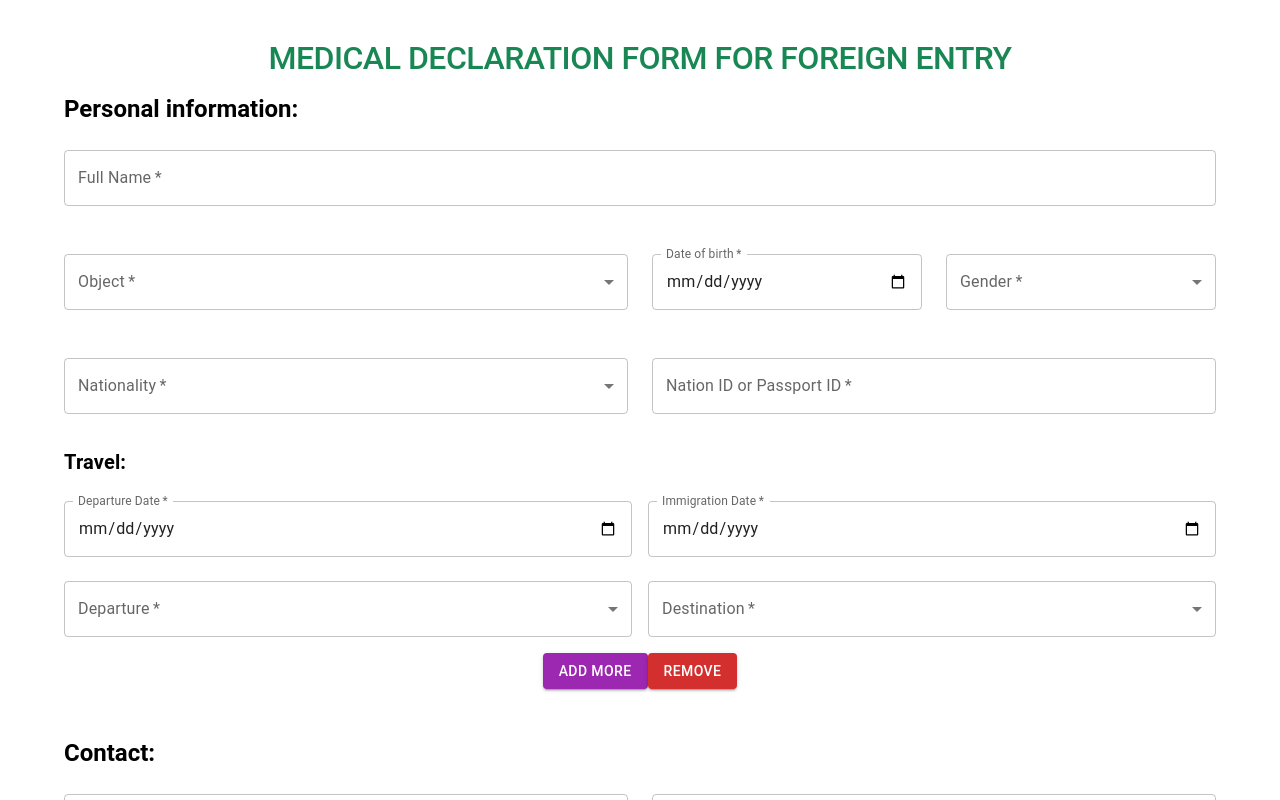
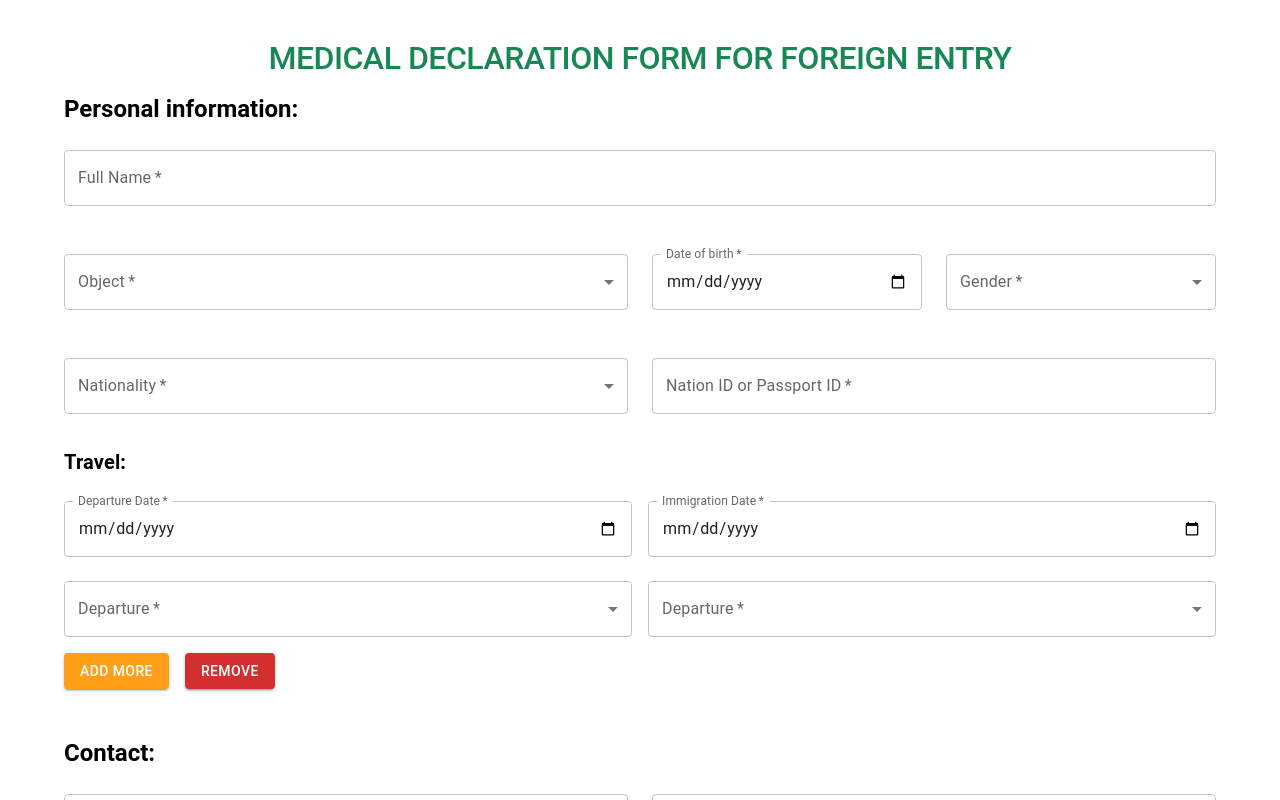
Before and after one commit to Just111n/health-declaration-app, a React (Create React App) app: page /form in a window 1280 px wide. Both pictures are taken after a click on the button "ADD MORE". Shown: the top 800 px of the page. Built offline with nearby package versions, Linux system fonts and the light colour scheme.

Commit message:
Feature: add form validation except tavels section

```diff
--- a/src/App.css
+++ b/src/App.css
@@ -41,3 +41,10 @@
   text-align: left;
   font-weight: 600;
 }
+.MuiButton-root.yellow-button {
+  background-color: #ff9e17;
+}
+
+.MuiButton-root.yellow-button:hover {
+  background-color: #ffc107;
+}
--- a/src/screens/FormScreen/components/ContactSection.js
+++ b/src/screens/FormScreen/components/ContactSection.js
@@ -9,7 +9,6 @@ const ContactSection = ({ touched, errors, values }) => {
       (key) => provincesAndDistricts[key].name === values.province
     ) || ""
   );
-
 
   return (
     <Box>
@@ -29,22 +28,20 @@ const ContactSection = ({ touched, errors, values }) => {
                 variant="outlined"
                 margin="normal"
                 onChange={(event) => {
-                  // Find the key of the selected province by its name
+                  const selectedProvinceName = event.target.value;
                   const selectedProvinceKey = Object.keys(
                     provincesAndDistricts
                   ).find(
                     (key) =>
-                      provincesAndDistricts[key].name === event.target.value
+                      provincesAndDistricts[key].name === selectedProvinceName
                   );
 
-                  setSelectedProvince(selectedProvinceKey); // Now setting the key instead of the value
-                  form.setFieldValue("province", event.target.value);
+                  setSelectedProvince(selectedProvinceKey);
+                  form.setFieldValue("province", selectedProvinceName);
+                  form.setFieldTouched("province", true); // Mark as touched when changed
                 }}
-                InputProps={{
-                  style: {
-                    textAlign: "left",
-                  },
-                }}
+                error={touched.province && Boolean(errors.province)}
+                helperText={touched.province && errors.province}
               >
                 <MenuItem value="">-----Choose</MenuItem>
                 {Object.keys(provincesAndDistricts).map((provinceKey) => (
@@ -59,6 +56,7 @@ const ContactSection = ({ touched, errors, values }) => {
             )}
           </Field>
         </Grid>
+
         <Grid item xs={6}>
           <Field
             name="district"
@@ -74,6 +72,8 @@ const ContactSection = ({ touched, errors, values }) => {
                 textAlign: "left",
               },
             }}
+            helperText={touched.district && errors.district}
+            error={touched.district && Boolean(errors.district)}
           >
             <MenuItem value="">-----Choose</MenuItem>
             {selectedProvince &&
--- a/src/screens/FormScreen/components/DeclarationForm.js
+++ b/src/screens/FormScreen/components/DeclarationForm.js
@@ -20,10 +20,10 @@ const DeclarationForm = ({ formid }) => {
   const defaultFormData = {
     fullName: "",
     object: "", // I assume it's a string based on your dropdown, adjust as necessary
-    dob: "", // Date of birth - format it in the same format you plan to use in your date picker
+    dateOfBirth: "", // Date of birth - format it in the same format you plan to use in your date picker
     gender: "", // Can be "male", "female", or any other options you provide in your dropdown
     nationality: "", // Should match the country codes in your countries.json
-    idOrPassport: "", // Nation ID or Passport ID
+    nationId: "", // Nation ID or Passport ID
     travels: [], // Assuming this will be an array to store multiple travel details
     province: "",
     district: "",
@@ -61,9 +61,7 @@ const DeclarationForm = ({ formid }) => {
     province: Yup.string().required("Contact province is required"),
     district: Yup.string().required("Contact district is required"),
     address: Yup.string().required("Contact address is required"),
-    email: Yup.string()
-      .email("Invalid email format")
-      .required("Email is required"),
+    email: Yup.string().email("Email is invalid").required("Email is required"),
     mobile: Yup.string().required("Mobile is required"),
     symptoms: Yup.array().of(Yup.string()),
 
@@ -123,6 +121,8 @@ const DeclarationForm = ({ formid }) => {
                     remove={remove}
                     push={push}
                     insert={insert}
+                    touched={touched}
+                    erros={errors}
                   />
                 )}
               </FieldArray>
--- a/src/screens/FormScreen/components/TravelsSection.js
+++ b/src/screens/FormScreen/components/TravelsSection.js
@@ -9,49 +9,13 @@ import {
 import { Field } from "formik";
 import countryData from "../../../data/countries.json";
 
-const TravelsSection = ({ values, remove, push, insert }) => (
-  <Box>
-    <Typography variant="h6" gutterBottom className="form-section-header">
-      Travel:
-    </Typography>
-    {values.travels.length > 0 ? (
-      values.travels.map((travel, index) => (
-        <Box key={index} marginBottom={3}>
-          <Grid container spacing={2}>
-            {/* Row 1 */}
-            <Grid item xs={6}>
+const TravelsSection = ({ values, errors, touched, remove, push, insert }) => {
+  const hasTravels = values?.travels?.length > 0;
+
+  const CountryDropdown = ({ name, value }) => (
     <Field
-                name={`travels.${index}.departureDate`}
-                value={values.travels?.[index]?.departureDate || ""}
-                as={TextField}
-                label="Departure Date"
-                fullWidth
-                variant="outlined"
-                type="date"
-                margin="normal"
-                InputLabelProps={{ shrink: true }}
-                required
-              />
-            </Grid>
-            <Grid item xs={6}>
-              <Field
-                name={`travels.${index}.immigrationDate`}
-                value={values.travels?.[index]?.immigrationDate || ""}
-                as={TextField}
-                label="Immigration Date"
-                fullWidth
-                variant="outlined"
-                type="date"
-                margin="normal"
-                InputLabelProps={{ shrink: true }}
-                required
-              />
-            </Grid>
-            {/* Row 2 */}
-            <Grid item xs={6}>
-              <Field
-                name={`travels.${index}.departure`}
-                value={values.travels?.[index]?.departure || ""}
+      name={name}
+      value={value || ""}
       as={TextField}
       select
       label="Departure"
@@ -64,7 +28,6 @@ const TravelsSection = ({ values, remove, push, insert }) => (
       }}
       required
     >
-                {" "}
       <MenuItem value="">-----Choose</MenuItem>
       {countryData.map((country) => (
         <MenuItem key={country.code} value={country.name}>
@@ -72,37 +35,71 @@ const TravelsSection = ({ values, remove, push, insert }) => (
         </MenuItem>
       ))}
     </Field>
+  );
+
+  return (
+    <Box>
+      <Typography variant="h6" gutterBottom className="form-section-header">
+        Travel:
+      </Typography>
+      {hasTravels ? (
+        values.travels.map((travel, index) => (
+          <Box key={index} marginBottom={3}>
+            <Grid container spacing={2}>
+              <Grid item xs={6}>
+                <Field
+                  name={`travels.${index}.departureDate`}
+                  value={travel?.departureDate || ""}
+                  as={TextField}
+                  label="Departure Date"
+                  fullWidth
+                  variant="outlined"
+                  type="date"
+                  margin="normal"
+                  InputLabelProps={{ shrink: true }}
+                  required
+                  // helperText={touched.fullName && errors.fullName}
+                  // error={touched.fullName && Boolean(errors.fullName)}
+                />
               </Grid>
               <Grid item xs={6}>
                 <Field
-                name={`travels.${index}.destination`}
-                value={values.travels?.[index]?.destination || ""}
+                  name={`travels.${index}.immigrationDate`}
+                  value={travel?.immigrationDate || ""}
                   as={TextField}
-                select
-                label="Destination"
+                  label="Immigration Date"
                   fullWidth
                   variant="outlined"
-                InputProps={{
-                  style: {
-                    textAlign: "left",
-                  },
-                }}
+                  type="date"
+                  margin="normal"
+                  InputLabelProps={{ shrink: true }}
                   required
-              >
-                {" "}
-                <MenuItem value="">-----Choose</MenuItem>
-                {countryData.map((country) => (
-                  <MenuItem key={country.code} value={country.name}>
-                    {country.name}
-                  </MenuItem>
-                ))}
-              </Field>
+                />
+              </Grid>
+              <Grid item xs={6}>
+                <CountryDropdown
+                  name={`travels.${index}.departure`}
+                  value={travel?.departure}
+                />
+              </Grid>
+              <Grid item xs={6}>
+                <CountryDropdown
+                  name={`travels.${index}.destination`}
+                  value={travel?.destination}
+                />
               </Grid>
             </Grid>
-          <Box marginTop={2}>
+            <Box
+              marginTop={2}
+              display="flex"
+              flexDirection="row"
+              alignItems="center"
+              justifyContent="flex-start"
+              gap={2}
+            >
               <Button
+                className="yellow-button"
                 variant="contained"
-              color="secondary"
                 type="button"
                 onClick={() =>
                   insert(index + 1, {
@@ -127,7 +124,12 @@ const TravelsSection = ({ values, remove, push, insert }) => (
           </Box>
         ))
       ) : (
-      <Box display="flex" flexDirection="row" alignItems="center">
+        <Box
+          display="flex"
+          flexDirection="row"
+          alignItems="center"
+          justifyContent="flex-start"
+        >
           <Typography
             variant="subtitle1"
             sx={{ paddingRight: 5 }}
@@ -136,8 +138,8 @@ const TravelsSection = ({ values, remove, push, insert }) => (
             Do you travel in the last 14 days?
           </Typography>
           <Button
+            className="yellow-button"
             type="button"
-          color="secondary"
             variant="contained"
             onClick={() =>
               push({
@@ -154,5 +156,6 @@ const TravelsSection = ({ values, remove, push, insert }) => (
       )}
     </Box>
   );
+};
 
 export default TravelsSection;
```
Lines whose indentation alone changed are shown as unchanged.
